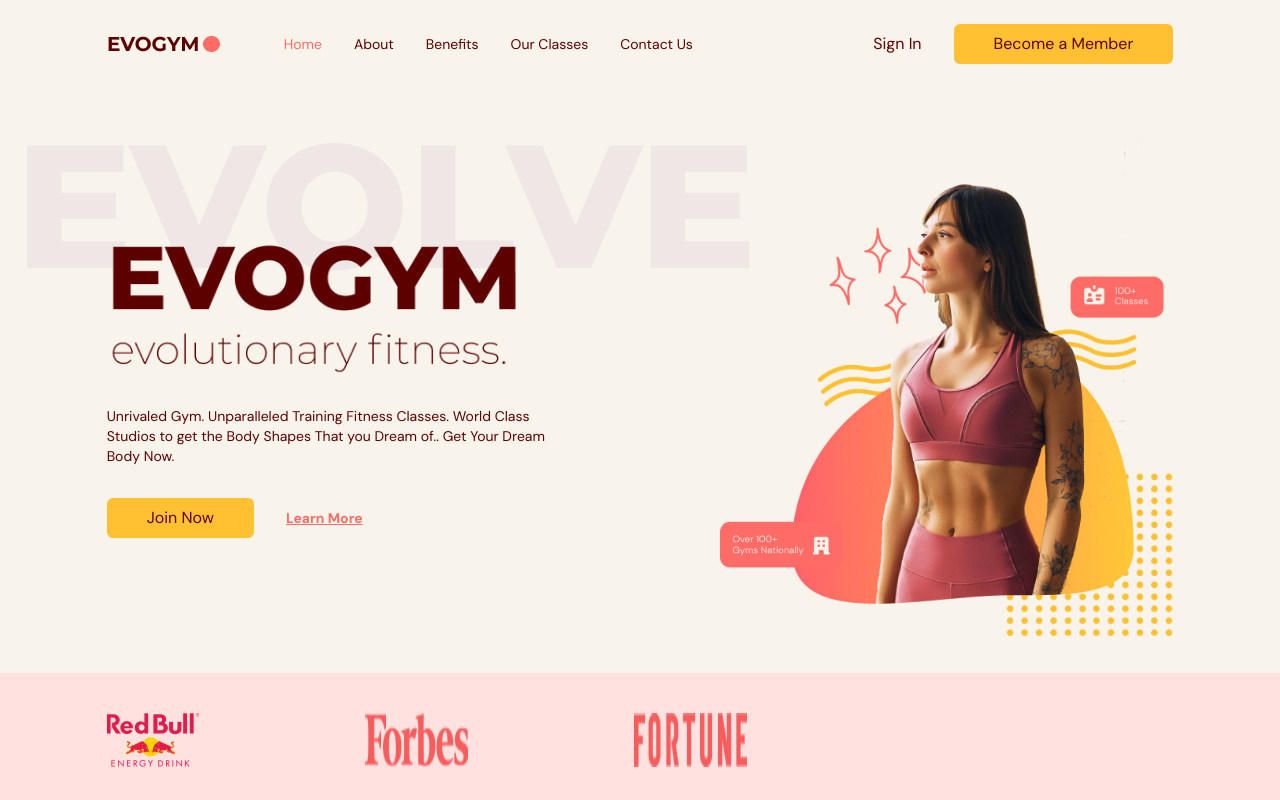
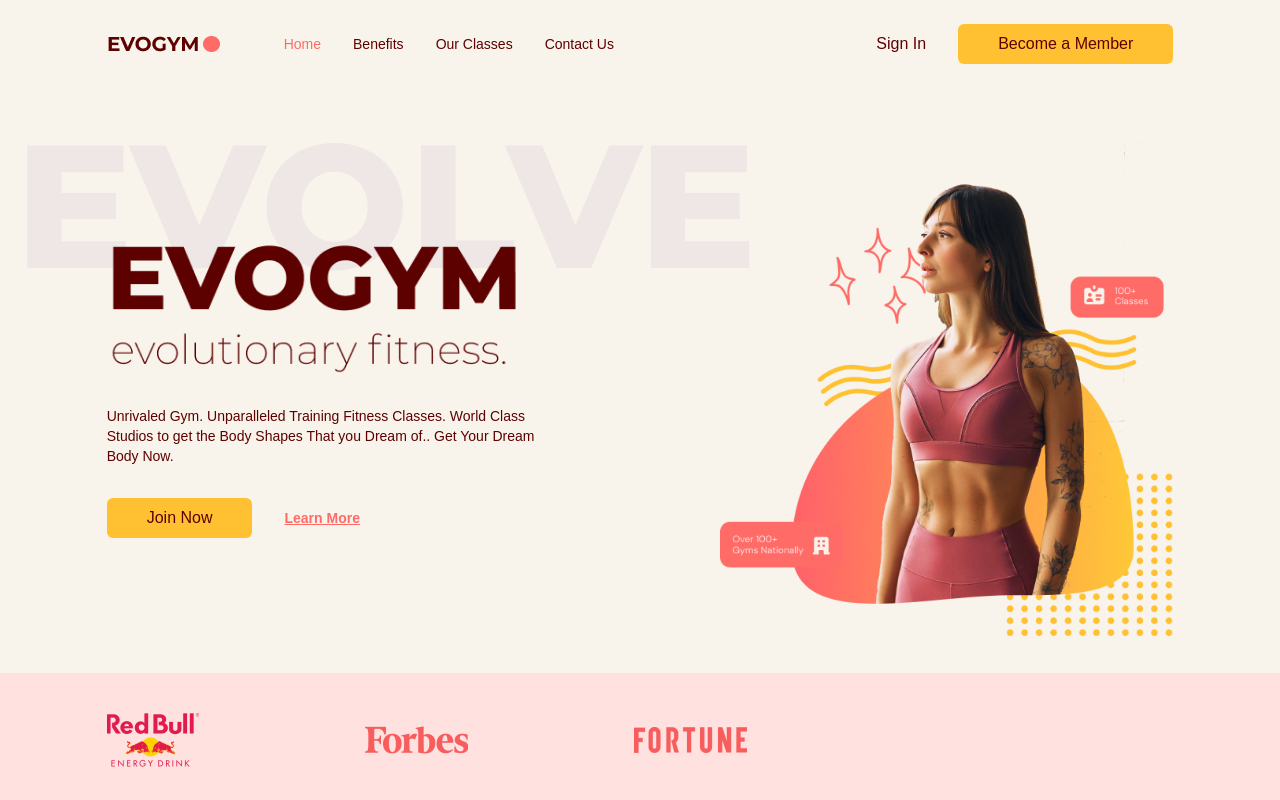
Before and after one commit to AlejandroM12/gym-ts, a React (Vite) app: page / in a window 1280 px wide. Shown: the top 800 px of the page. Built offline with nearby package versions, Linux system fonts and the light colour scheme.

Commit message:
fix: remove about in navbar, fix styles

```diff
--- a/package.json
+++ b/package.json
@@ -17,7 +17,7 @@
     "react-hook-form": "^7.41.5"
   },
   "devDependencies": {
-    "@types/node": "^18.11.17",
+    "@types/node": "^18.11.18",
     "@types/react": "^18.0.26",
     "@types/react-anchor-link-smooth-scroll": "^1.0.2",
     "@types/react-dom": "^18.0.9",
--- a/src/index.css
+++ b/src/index.css
@@ -1,11 +1,14 @@
-@import url('https://fonts.googleapis.com/css2?family=DM+Sans:wght@400;700&family=Montserrat:wght@700&display=swap');
+@import url("https://fonts.googleapis.com/css2?family=Poppins:wght@400;500;600;700&display=swap");
 @tailwind base;
 @tailwind components;
 @tailwind utilities;
 
-html, body, #root, .app{
-    height: 100%;
-    width: 100%;
-    font-family: "DM Sans", sans-serif;
-    @apply text-gray-500;
+html,
+body,
+#root,
+.app {
+  height: 100%;
+  width: 100%;
+  font-family: "DM Sans", sans-serif;
+  @apply text-gray-500;
 }
--- a/src/scenes/footer/index.tsx
+++ b/src/scenes/footer/index.tsx
@@ -1,4 +1,3 @@
-import { SelectedPage } from "@/shared/types";
 import Logo from "@/assets/Logo.png";
 
 const Footer = () => {
--- a/src/scenes/home/index.tsx
+++ b/src/scenes/home/index.tsx
@@ -77,7 +77,7 @@
       {isAboveMediumScreens && (
         <div className="h-[150px] w-full bg-primary-100 py-10">
           <div className="mx-auto w-5/6">
-            <div className="ite,s-center flex w-3/5 justify-between gap-8">
+            <div className="flex w-3/5 items-center justify-between gap-8">
               <img src={SponsorRedBull} alt="redbull-sponsor" />
               <img src={SponsorForbes} alt="forbes-sponsor" />
               <img src={SponsorFortune} alt="Fortune-sponsor" />
--- a/src/scenes/navbar/index.tsx
+++ b/src/scenes/navbar/index.tsx
@@ -30,11 +30,6 @@
                 <div className={`${flexBetween} gap-8 text-sm`}>
                   <Link
                     page="Home"
-                    selectedPage={selectedPage}
-                    setSelectedPage={setSelectedPage}
-                  />
-                  <Link
-                    page="About"
                     selectedPage={selectedPage}
                     setSelectedPage={setSelectedPage}
                   />
@@ -86,11 +81,6 @@
               setSelectedPage={setSelectedPage}
             />
             <Link
-              page="About"
-              selectedPage={selectedPage}
-              setSelectedPage={setSelectedPage}
-            />
-            <Link
               page="Benefits"
               selectedPage={selectedPage}
               setSelectedPage={setSelectedPage}
```
Also changed, not shown: tailwind.config.cjs (line endings or trailing spaces), 1 other file (tests, documents, lock files or other folders).
